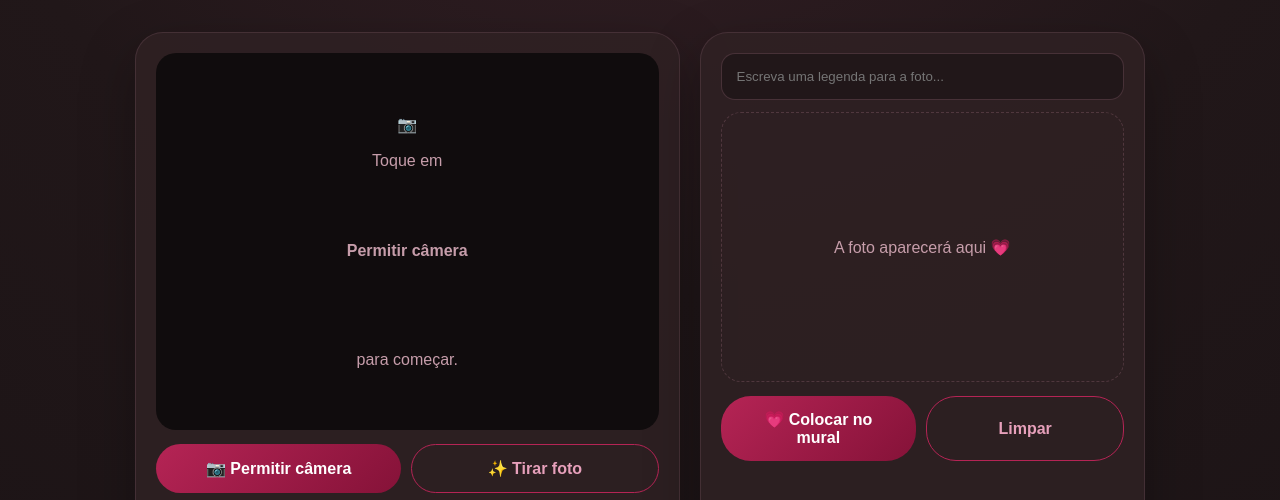
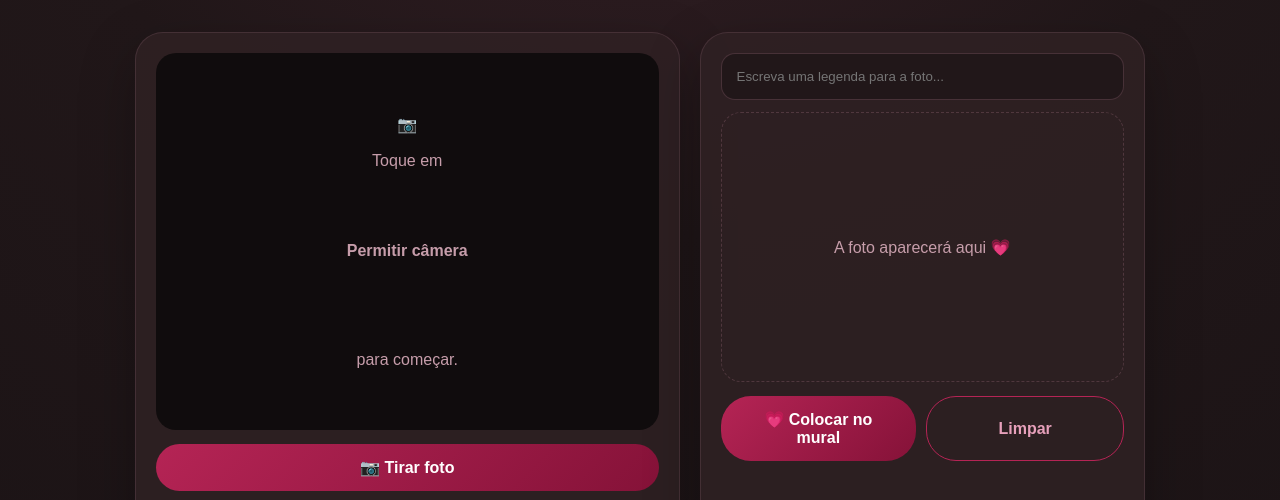
Before and after one commit to ZZLON016/tlgd-pae-2.0-, a plain HTML site: page index.html in a window 1280 px wide. Shown: the part 442-942 px from the top of the page. Drawn offline with Linux system fonts and the light colour scheme.

Commit message:
Update index.html

```diff
--- a/index.html
+++ b/index.html
@@ -37,8 +37,7 @@ footer{text-align:center;padding:35px;color:var(--muted);background:#180f11}
 <div class="placeholder" id="placeholder">📷<br><br>Toque em <b>Permitir câmera</b><br>para começar.</div>
 </div>
 <div class="buttons">
-<button id="start">📷 Permitir câmera</button>
-<button id="capture" class="outline" disabled>✨ Tirar foto</button>
+<button id="start">📷 Tirar foto</button>
 </div>
 <div class="permission"><b>Como funciona:</b> ao tocar em “Permitir câmera”, o navegador mostrará a solicitação de permissão. Escolha <b>Permitir</b>. A câmera só é usada enquanto esta página estiver aberta.</div>
 <div id="status" class="status"></div>
```
